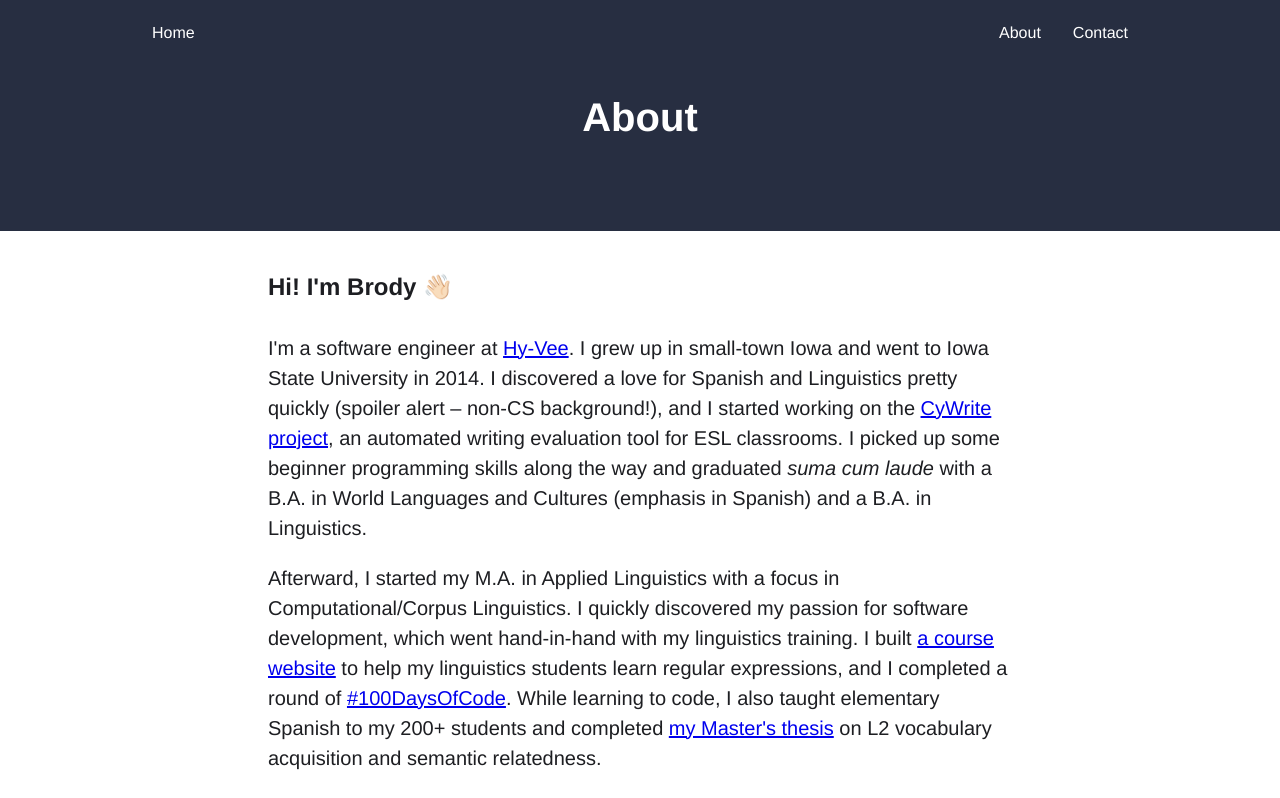
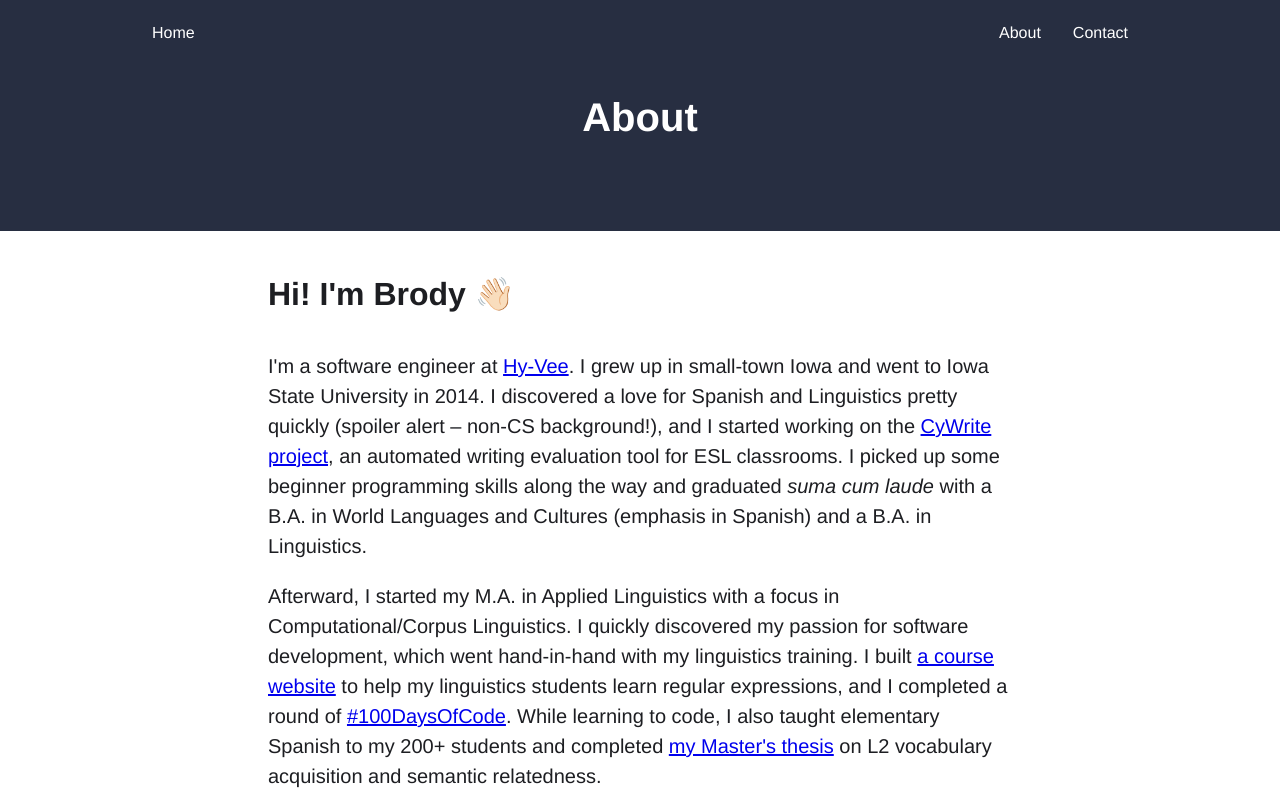
Before and after one commit to brodyd795/personal-site, a Next.js app: page /about in a window 1280 px wide. Shown: the top 798 px of the page. Built offline with nearby package versions, Linux system fonts and the light colour scheme.

Commit message:
About key and heading size

```diff
--- a/pages/about.tsx
+++ b/pages/about.tsx
@@ -13,8 +13,9 @@ const StyledP = styled(ReactMarkdown)`
 `;
 
 const StyledHeading = styled.h2`
-	margin-top: 30px;
+	margin-top: 32px;
 	padding: 12px;
+	font-size: 32px;
 `;
 
 const About = () => (
@@ -22,7 +23,7 @@ const About = () => (
 		<main>
 			<StyledHeading>{`Hi! I'm Brody 👋🏻`}</StyledHeading>
 			{aboutData.map((paragraph) => (
-				<StyledP>{paragraph}</StyledP>
+				<StyledP key={paragraph}>{paragraph}</StyledP>
 			))}
 			<Contact />
 		</main>
```
